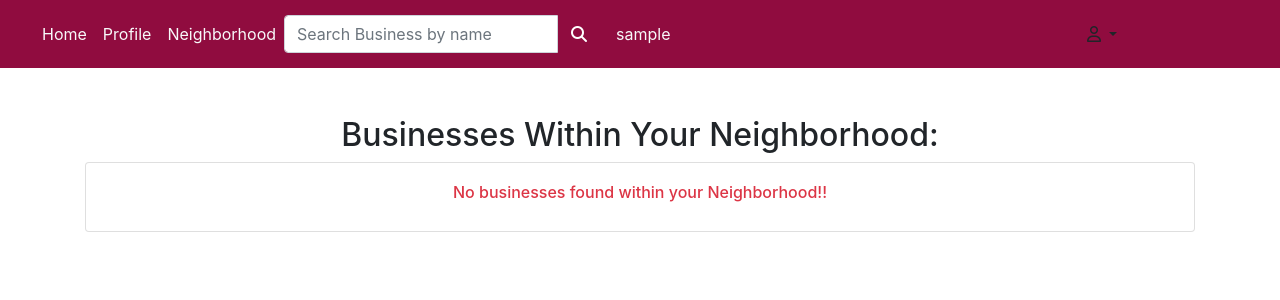
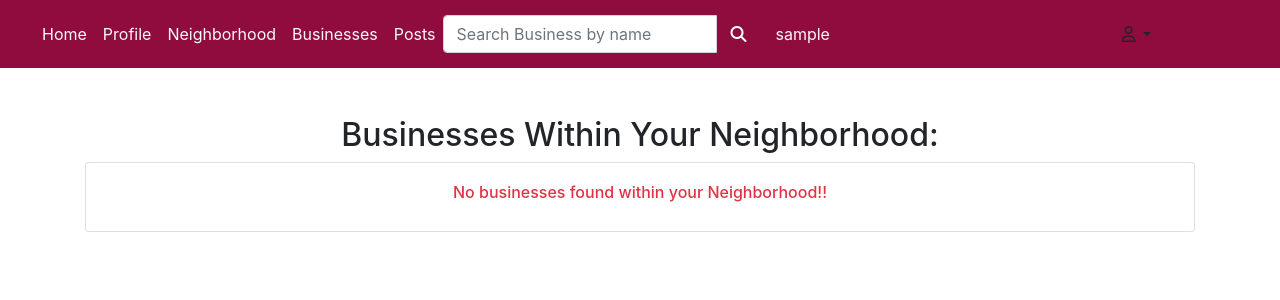
Before and after one commit to claudiahW/Neighbourhood, a Django app: page /businesses/ in a window 1280 px wide. Shown: the top 300 px of the page. Run offline with Django 3.2, Linux system fonts and the light colour scheme; the visitor is signed in with stand-in values (Sample User, id 1); data comes from the database, SQL or seed files in the repository; data that the repository does not hold is empty; some libraries are stand-ins or nearby versions; some web fonts are replaced.

Commit message:
style some elements

```diff
--- a/neighs/templates/business.html
+++ b/neighs/templates/business.html
@@ -20,8 +20,8 @@
                         <p>{{ biz.description }}</p>
                         <p>{{ biz.neighborhood }}</p>
                         <p>{{ biz.location }}</p>
-                        <a href="malto:{{ biz.email }}" class="card-link">Email: <span class="text-bold text-primary">{{
-                                biz.email }}</span> </a>
+                        <a href="malto:{{ biz.email }}" class="card-link">Email: <span class="text-bold text-primary">
+                               {{ biz.email }}</span> </a>
                         <br>
                     </div>
             </div>
--- a/neighs/templates/navbar.html
+++ b/neighs/templates/navbar.html
@@ -21,6 +21,12 @@
       <li class="nav-item">
         <a class="nav-link active text-light" href="/hoods/">Neighborhood</a>
       </li>
+      <li class="nav-item">
+        <a class="nav-link active text-light" href="/businesses">Businesses</a>
+      </li>
+      <li class="nav-item">
+        <a class="nav-link active text-light" href="/post">Posts</a>
+      </li>
     </div>
 
     <div class="forms">
@@ -42,7 +48,7 @@
         <a class="nav-link active text-light" href="{%url 'profile' %}">{{user.username}}</a>
 
     </div>
-    <div style="margin-left: 30%;">
+    <div style="margin-left: 20%;">
       {% if user.is_authenticated %}
 
       <li class="dropdown btn btn-default">
```
